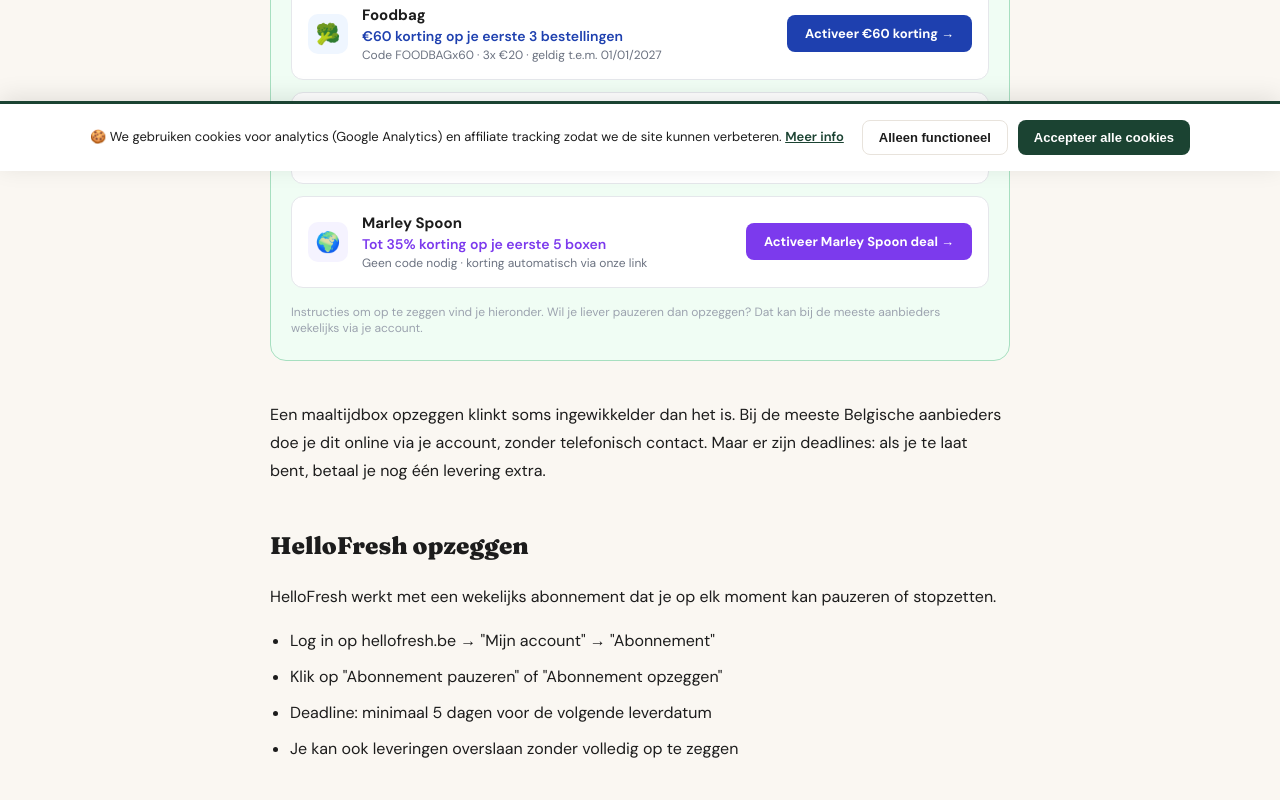
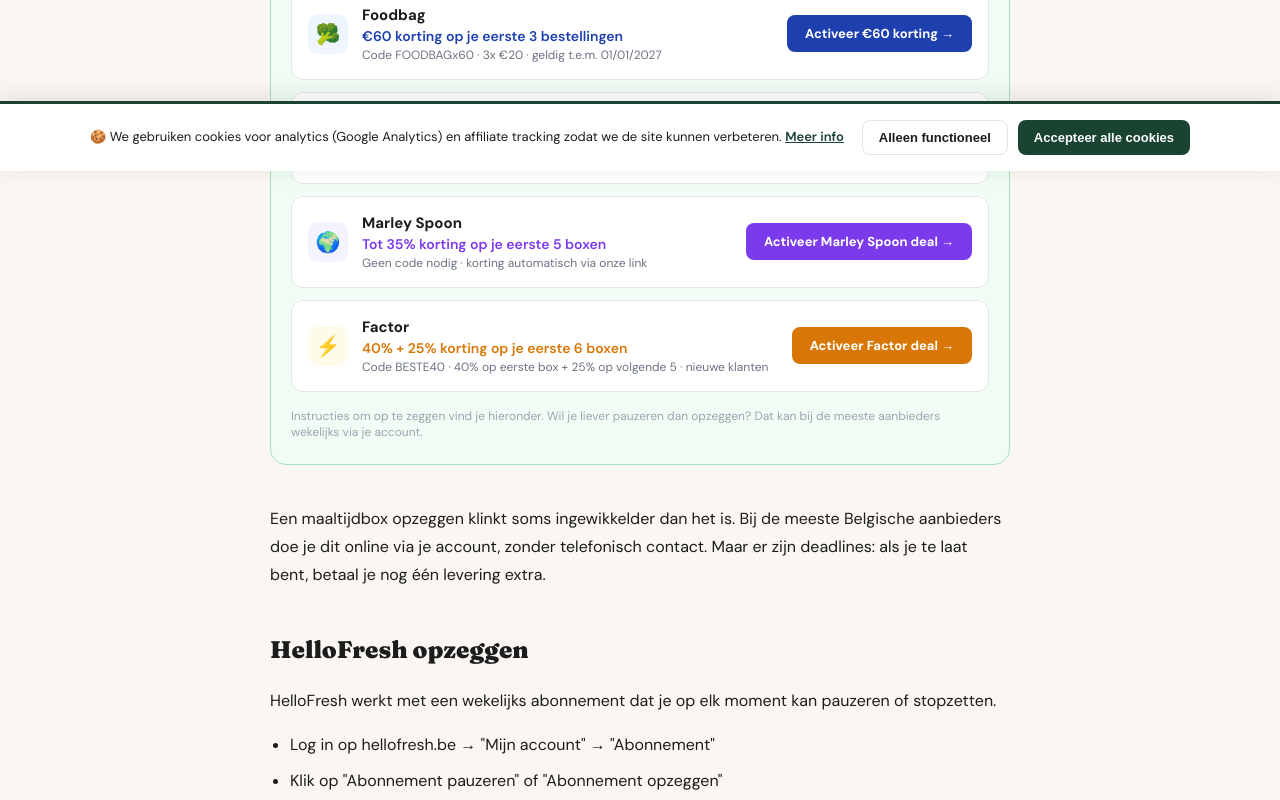
Before and after one commit to fetspets/bestemaaltijdbox, a Next.js app: page /blog/hoe-maaltijdbox-opzeggen-belgie in a window 1280 px wide. Shown: the part 629-1429 px from the top of the page. Built offline with nearby package versions, Linux system fonts and the light colour scheme.

Commit message:
auto: update page.tsx

```diff
--- a/src/app/blog/[slug]/page.tsx
+++ b/src/app/blog/[slug]/page.tsx
@@ -91,6 +91,16 @@ export default async function BlogDetailPage({ params }: { params: Promise<{ slu
                 href: '/ga/marley-spoon',
                 kleur: '#7C3AED',
                 bg: '#F5F3FF',
+              },
+              {
+                naam: 'Factor',
+                logo: '⚡',
+                deal: '40% + 25% korting op je eerste 6 boxen',
+                detail: 'Code BESTE40 · 40% op eerste box + 25% op volgende 5 · nieuwe klanten',
+                cta: 'Activeer Factor deal',
+                href: '/ga/factor',
+                kleur: '#D97706',
+                bg: '#FFFBEB',
               },
             ].map(a => (
               <div key={a.naam} style={{ background: 'white', borderRadius: 12, border: '1.5px solid #E5E7EB', padding: '16px', display: 'flex', alignItems: 'center', gap: 14, flexWrap: 'wrap' }}>
```
